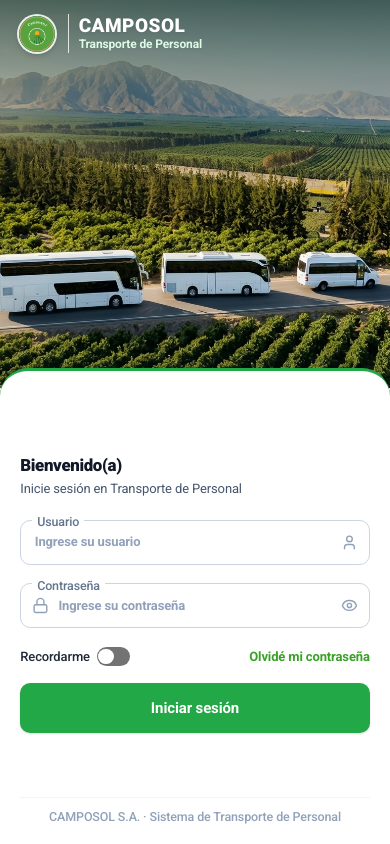
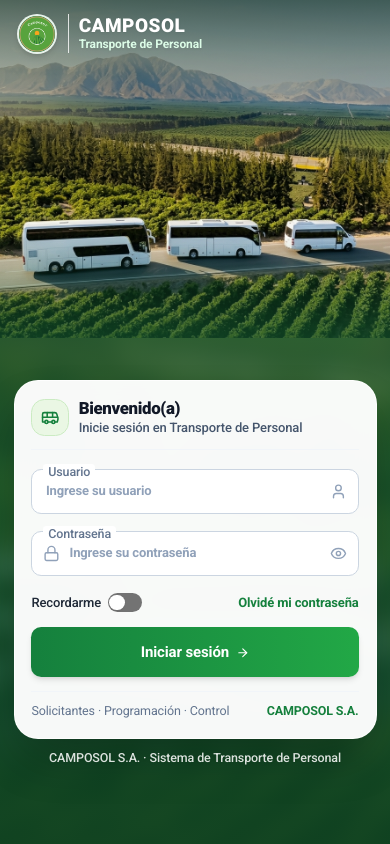
Before and after one commit to jhonatanparedes563-rgb/Transporte-Camposol, a React (Vite) app: page / in a window 390 px wide. Built offline with nearby package versions, Linux system fonts and the light colour scheme; no server answers; the database is empty.

Commit message:
feat(ui): update mobile login background styling
Add a blurred ambient background overlay for the mobile login screen to improve visual consistency and branding.

```diff
--- a/src/components/LoginScreen.tsx
+++ b/src/components/LoginScreen.tsx
@@ -131,8 +131,25 @@ export const LoginScreen: React.FC<LoginScreenProps> = ({ onLoginSuccess }) => {
   };
 
   return (
-    <div className="min-h-[100dvh] w-full bg-white lg:bg-[#0F2A1A] relative flex flex-col lg:justify-center font-sans antialiased text-[#1B3A57] overflow-x-hidden">
-      {/* FONDO PANORÁMICO COMPLETO EN PC / LAPTOP (Valle luminoso + Montañas + Unidades) */}
+    <div className="min-h-[100dvh] w-full bg-[#164A27] relative flex flex-col lg:justify-center font-sans antialiased text-[#1B3A57] overflow-x-hidden">
+      {/* FONDO AMBIENTAL CONTINUO EN MÓVIL (Continuación viva y luminosa del paisaje verde bajo la tarjeta) */}
+      <div className="lg:hidden absolute inset-0 pointer-events-none select-none overflow-hidden">
+        {!heroImgFailed && (
+          <img
+            src={imgValleyFleetBg}
+            alt=""
+            aria-hidden="true"
+            referrerPolicy="no-referrer"
+            className="w-full h-full object-cover object-bottom scale-110 blur-md opacity-70"
+          />
+        )}
+        <div
+          aria-hidden="true"
+          className="absolute inset-0 bg-[linear-gradient(180deg,rgba(20,83,45,0.35)_0%,rgba(21,94,48,0.68)_55%,rgba(14,68,34,0.88)_100%)]"
+        />
+      </div>
+
+      {/* FONDO PANORÁMICO COMPLETO EN PC / LAPTOP */}
       <div className="hidden lg:block absolute inset-0 pointer-events-none select-none overflow-hidden">
         {!heroImgFailed ? (
           <img
@@ -151,15 +168,15 @@ export const LoginScreen: React.FC<LoginScreenProps> = ({ onLoginSuccess }) => {
         />
       </div>
 
-      {/* CABECERA PANORÁMICA EN MÓVIL / TABLET (Luminosa, viva, con logo visible arriba y 3 unidades completas) */}
-      <div className="lg:hidden relative w-full h-[46dvh] min-h-[300px] max-h-[400px] shrink-0 overflow-hidden bg-[#15803D]">
+      {/* CABECERA PANORÁMICA EN MÓVIL / TABLET (Nítida: montañas + cultivos + 3 unidades completas) */}
+      <div className="lg:hidden relative z-10 w-full h-[40dvh] min-h-[265px] max-h-[360px] shrink-0 overflow-hidden bg-[#15803D]">
         {!heroImgFailed ? (
           <img
             src={imgValleyFleetBg}
             alt="Unidades de transporte CAMPOSOL en el valle"
             referrerPolicy="no-referrer"
             onError={() => setHeroImgFailed(true)}
-            className="absolute inset-0 w-full h-full object-cover object-[52%_64%] pointer-events-none select-none"
+            className="absolute inset-0 w-full h-full object-cover object-[52%_65%] pointer-events-none select-none"
           />
         ) : (
           <div className="absolute inset-0 flex items-center justify-center opacity-15 pointer-events-none">
@@ -167,10 +184,10 @@ export const LoginScreen: React.FC<LoginScreenProps> = ({ onLoginSuccess }) => {
           </div>
         )}
 
-        {/* Degradado sutil solo en la franja superior para legibilidad del logo, manteniendo vivo el paisaje */}
+        {/* Scrim sutil superior para contraste del logo y suave fundido inferior hacia el paisaje continuo */}
         <div
           aria-hidden="true"
-          className="absolute inset-0 bg-[linear-gradient(180deg,rgba(8,36,18,0.68)_0%,rgba(8,36,18,0.16)_38%,rgba(8,36,18,0)_68%,rgba(8,36,18,0.24)_100%)] pointer-events-none"
+          className="absolute inset-0 bg-[linear-gradient(180deg,rgba(8,36,18,0.68)_0%,rgba(8,36,18,0.14)_38%,rgba(8,36,18,0)_70%,rgba(20,83,45,0.72)_100%)] pointer-events-none"
         />
 
         {/* Identidad CAMPOSOL visible en la zona superior */}
@@ -201,7 +218,7 @@ export const LoginScreen: React.FC<LoginScreenProps> = ({ onLoginSuccess }) => {
       </div>
 
       {/* CONTENEDOR PRINCIPAL RESPONSIVO (Móvil + PC / Laptop) */}
-      <div className="relative z-10 w-full flex-1 lg:flex-none max-w-6xl mx-auto lg:px-10 lg:py-8 -mt-6 lg:mt-0 flex flex-col lg:grid lg:grid-cols-12 lg:gap-10 lg:items-center">
+      <div className="relative z-20 w-full flex-1 lg:flex-none max-w-6xl mx-auto px-4 sm:px-6 lg:px-10 pb-5 pt-2 lg:py-8 -mt-7 lg:mt-0 flex flex-col lg:grid lg:grid-cols-12 lg:gap-10 lg:items-center justify-center">
         {/* Columna Izquierda (PC / Laptop): Identidad formal y descripción sobre el paisaje */}
         <div className="hidden lg:flex lg:col-span-7 flex-col justify-center text-white pr-4">
           <div className="flex items-center gap-4">
@@ -239,19 +256,25 @@ export const LoginScreen: React.FC<LoginScreenProps> = ({ onLoginSuccess }) => {
           </div>
         </div>
 
-        {/* Columna Derecha / Panel Blanco Móvil (Formal, luminoso y proporcionado) */}
-        <div className="w-full flex-1 lg:flex-none lg:col-span-5 lg:max-w-[430px] lg:justify-self-end flex flex-col">
-          <div className="flex-1 lg:flex-none flex flex-col justify-between bg-white rounded-t-[28px] lg:rounded-[24px] px-6 pt-6 pb-5 sm:p-7 shadow-[0_-10px_28px_rgba(15,23,42,0.14)] lg:shadow-2xl border-t-[3px] border-[#22A846] lg:border lg:border-white/80 lg:border-t-4 lg:border-t-[#22A846]">
+        {/* Columna Derecha / Tarjeta Compacta Móvil (Uniforme, detallada y sin espacios blancos muertos) */}
+        <div className="w-full max-w-[430px] mx-auto lg:mx-0 lg:col-span-5 lg:justify-self-end flex flex-col">
+          <div className="bg-white/97 backdrop-blur-md rounded-[24px] p-5 sm:p-7 shadow-2xl border border-white/85 overflow-hidden">
             {/* VISTA: INICIAR SESIÓN */}
             {viewMode === 'login' && (
-              <div className="my-auto py-2 space-y-5">
-                <div>
-                  <h1 className="text-[26px] sm:text-[28px] font-extrabold text-[#111827] tracking-tight leading-tight">
+              <div className="space-y-4">
+                {/* Encabezado Formal con detalle de icono corporativo */}
+                <div className="flex items-center gap-3 pb-3.5 border-b border-slate-100">
+                  <div className="w-11 h-11 rounded-2xl bg-[#EAF7E4] border border-[#CBEBC2] text-[#15803D] flex items-center justify-center shrink-0">
+                    <Bus className="w-5.5 h-5.5" />
+                  </div>
+                  <div className="min-w-0">
+                    <h1 className="text-[22px] sm:text-[24px] font-extrabold text-[#111827] tracking-tight leading-tight">
                       Bienvenido(a)
                     </h1>
-                  <p className="text-[14.5px] font-normal text-slate-600 mt-1 leading-snug">
+                    <p className="text-[13px] font-medium text-slate-600 leading-snug">
                       Inicie sesión en Transporte de Personal
                     </p>
+                  </div>
                 </div>
 
                 {errorMessage && (
@@ -264,12 +287,12 @@ export const LoginScreen: React.FC<LoginScreenProps> = ({ onLoginSuccess }) => {
                   </div>
                 )}
 
-                <form onSubmit={handleLogin} className="space-y-4">
+                <form onSubmit={handleLogin} className="space-y-3.5">
                   {/* Campo: Usuario */}
                   <div className="relative pt-1.5">
                     <label
                       htmlFor="input-login-username"
-                        className="absolute top-0 left-3.5 bg-white px-1.5 text-xs font-medium text-slate-500 z-10"
+                      className="absolute top-0 left-3.5 bg-white px-1.5 text-xs font-medium text-slate-500 z-10 rounded"
                     >
                       Usuario
                     </label>
@@ -294,7 +317,7 @@ export const LoginScreen: React.FC<LoginScreenProps> = ({ onLoginSuccess }) => {
                   <div className="relative pt-1.5">
                     <label
                       htmlFor="input-login-password"
-                        className="absolute top-0 left-3.5 bg-white px-1.5 text-xs font-medium text-slate-500 z-10"
+                      className="absolute top-0 left-3.5 bg-white px-1.5 text-xs font-medium text-slate-500 z-10 rounded"
                     >
                       Contraseña
                     </label>
@@ -354,7 +377,7 @@ export const LoginScreen: React.FC<LoginScreenProps> = ({ onLoginSuccess }) => {
                         setRecoveryIdentifier(username.trim());
                         setViewMode('recovery');
                       }}
-                        className="text-[13px] font-semibold text-[#38A126] hover:underline focus:outline-none cursor-pointer py-1"
+                      className="text-[13px] font-semibold text-[#15803D] hover:underline focus:outline-none cursor-pointer py-1"
                     >
                       Olvidé mi contraseña
                     </button>
@@ -365,24 +388,33 @@ export const LoginScreen: React.FC<LoginScreenProps> = ({ onLoginSuccess }) => {
                     id="btn-login-submit"
                     type="submit"
                     disabled={isLoading}
-                      className="w-full py-3.5 px-4 bg-[#22A846] hover:bg-[#1C8E3A] active:scale-[0.99] text-white font-bold rounded-xl text-[15px] transition-all shadow-sm flex items-center justify-center gap-2 disabled:opacity-50 cursor-pointer min-h-[50px]"
+                    className="w-full py-3.5 px-4 bg-gradient-to-r from-[#15803D] to-[#22A846] hover:from-[#166534] hover:to-[#1C8E3A] active:scale-[0.99] text-white font-bold rounded-xl text-[15px] transition-all shadow-md flex items-center justify-center gap-2 disabled:opacity-50 cursor-pointer min-h-[50px]"
                   >
                     {isLoading ? (
                       <div className="w-5 h-5 border-2 border-white/30 border-t-white rounded-full animate-spin" />
                     ) : (
+                      <>
                         <span>Iniciar sesión</span>
+                        <ArrowRight className="w-4 h-4" />
+                      </>
                     )}
                   </button>
                 </form>
+
+                {/* Detalle operativo compacto al pie de la tarjeta */}
+                <div className="pt-3 border-t border-slate-100 flex items-center justify-between text-[11px] text-slate-500">
+                  <span>Solicitantes · Programación · Control</span>
+                  <span className="font-semibold text-[#15803D]">CAMPOSOL S.A.</span>
+                </div>
               </div>
             )}
 
             {/* VISTA: RECUPERAR CONTRASEÑA */}
             {viewMode === 'recovery' && (
-              <div className="my-auto py-2 space-y-4">
+              <div className="space-y-4">
                 {!recoverySuccess ? (
                   <>
-                    <div>
+                    <div className="pb-3 border-b border-slate-100">
                       <h1 className="text-[22px] sm:text-[24px] font-extrabold text-[#111827] tracking-tight leading-tight">
                         Recuperar contraseña
                       </h1>
@@ -401,11 +433,11 @@ export const LoginScreen: React.FC<LoginScreenProps> = ({ onLoginSuccess }) => {
                       </div>
                     )}
 
-                    <form onSubmit={handleRecoverySubmit} className="space-y-4">
+                    <form onSubmit={handleRecoverySubmit} className="space-y-3.5">
                       <div className="relative pt-1.5">
                         <label
                           htmlFor="input-recovery-identifier"
-                          className="absolute top-0 left-3.5 bg-white px-1.5 text-xs font-medium text-slate-500 z-10"
+                          className="absolute top-0 left-3.5 bg-white px-1.5 text-xs font-medium text-slate-500 z-10 rounded"
                         >
                           Usuario o correo institucional
                         </label>
@@ -429,7 +461,7 @@ export const LoginScreen: React.FC<LoginScreenProps> = ({ onLoginSuccess }) => {
                         id="btn-send-recovery"
                         type="submit"
                         disabled={isRecoverySubmitting}
-                        className="w-full py-3.5 px-4 bg-[#22A846] hover:bg-[#1C8E3A] active:scale-[0.99] text-white font-bold rounded-xl text-[15px] transition-all shadow-sm flex items-center justify-center gap-2 disabled:opacity-50 cursor-pointer min-h-[50px]"
+                        className="w-full py-3.5 px-4 bg-gradient-to-r from-[#15803D] to-[#22A846] hover:from-[#166534] hover:to-[#1C8E3A] active:scale-[0.99] text-white font-bold rounded-xl text-[15px] transition-all shadow-md flex items-center justify-center gap-2 disabled:opacity-50 cursor-pointer min-h-[50px]"
                       >
                         {isRecoverySubmitting ? (
                           <div className="w-5 h-5 border-2 border-white/30 border-t-white rounded-full animate-spin" />
@@ -542,11 +574,11 @@ export const LoginScreen: React.FC<LoginScreenProps> = ({ onLoginSuccess }) => {
                 )}
               </div>
             )}
+          </div>
 
-            {/* Pie institucional limpio dentro de la tarjeta formal */}
-            <div className="pt-3 border-t border-slate-100 text-center text-[11px] text-slate-400 font-medium">
+          {/* Pie institucional discreto */}
+          <div className="text-center mt-3 text-[11px] text-white/85 font-medium drop-shadow-xs">
             CAMPOSOL S.A. · Sistema de Transporte de Personal
-            </div>
           </div>
         </div>
       </div>
```
Lines whose indentation alone changed are shown as unchanged.
